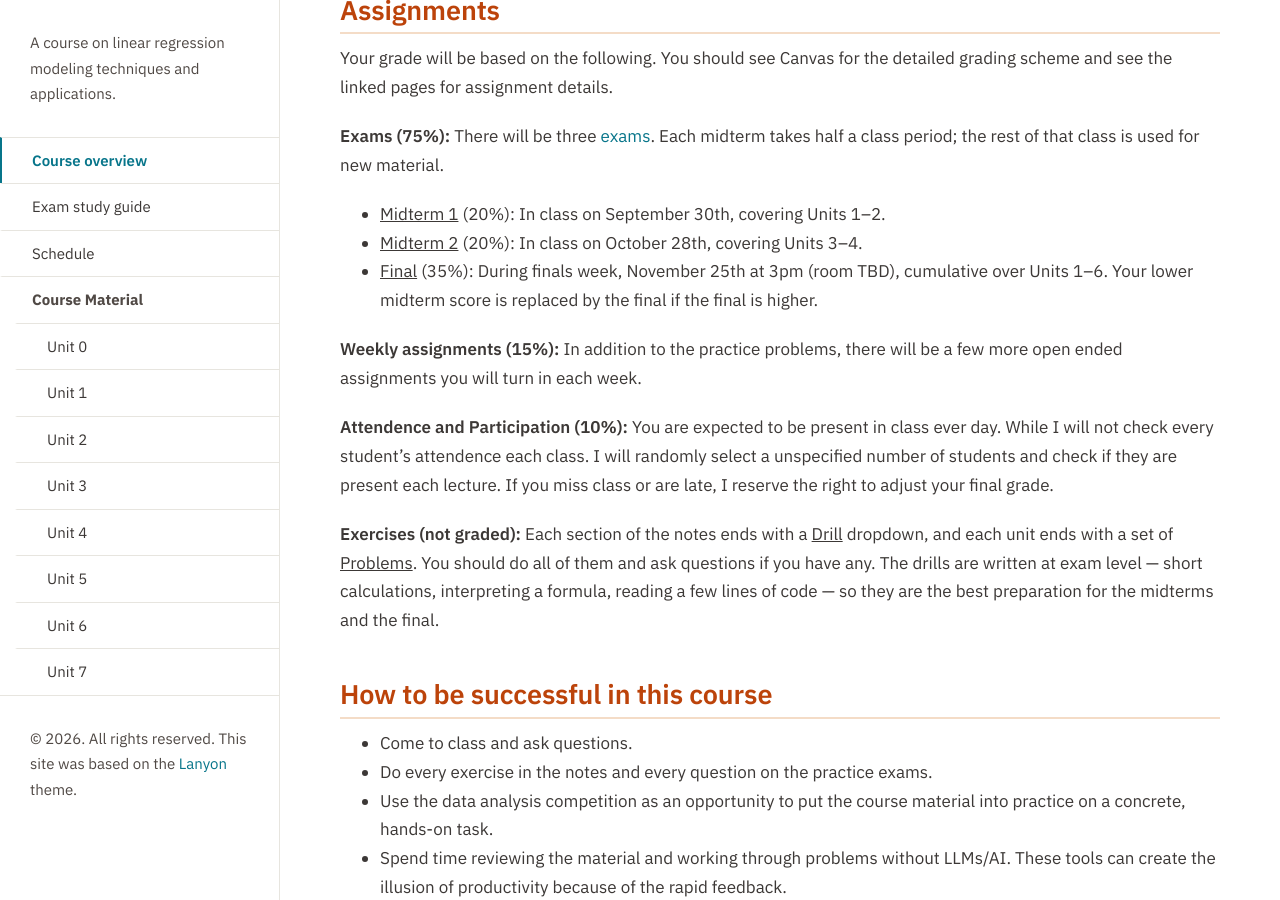
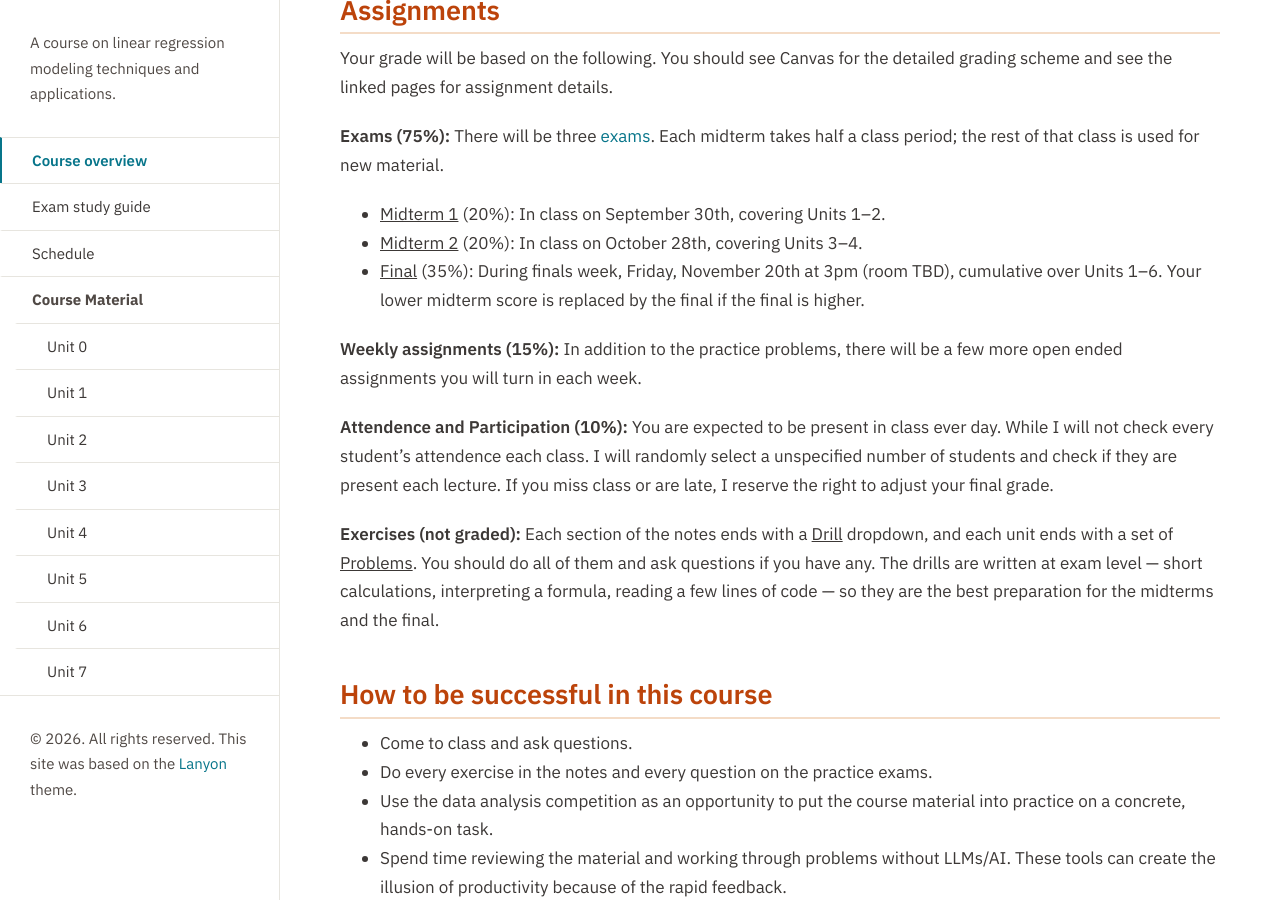
Before and after one commit to elevien/math50_2026, a Jekyll site: the page built from index.md, in a window 1280 px wide and 900 px high, scrolled down 2207 px. Built offline with Jekyll 4.4.1, drawn with Linux system fonts in a browser that asks for light colours.

Commit message:
Publish from math50_sandbox@4367938

```diff
--- a/index.md
+++ b/index.md
@@ -67,7 +67,7 @@ Your grade will be based on the following. You should see Canvas for the detaile
 **Exams (75%):** There will be three [exams]({{ '/exams/' | relative_url }}). Each midterm takes half a class period; the rest of that class is used for new material.
 - <u>Midterm 1</u> (20%): In class on September 30th, covering Units 1–2.
 - <u>Midterm 2</u> (20%): In class on October 28th, covering Units 3–4.
-- <u>Final</u> (35%): During finals week, November 25th at 3pm (room TBD), cumulative over Units 1–6. Your lower midterm score is replaced by the final if the final is higher.
+- <u>Final</u> (35%): During finals week, Friday, November 20th at 3pm (room TBD), cumulative over Units 1–6. Your lower midterm score is replaced by the final if the final is higher.
 
 
 **Weekly assignments (15%):**  In addition to the practice problems, there will be a few more open ended assignments you will turn in each week.
```
